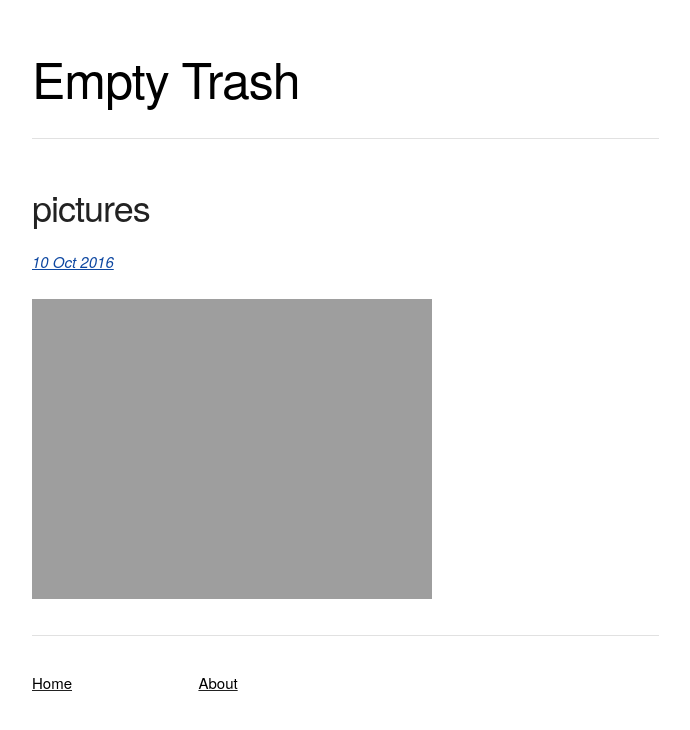
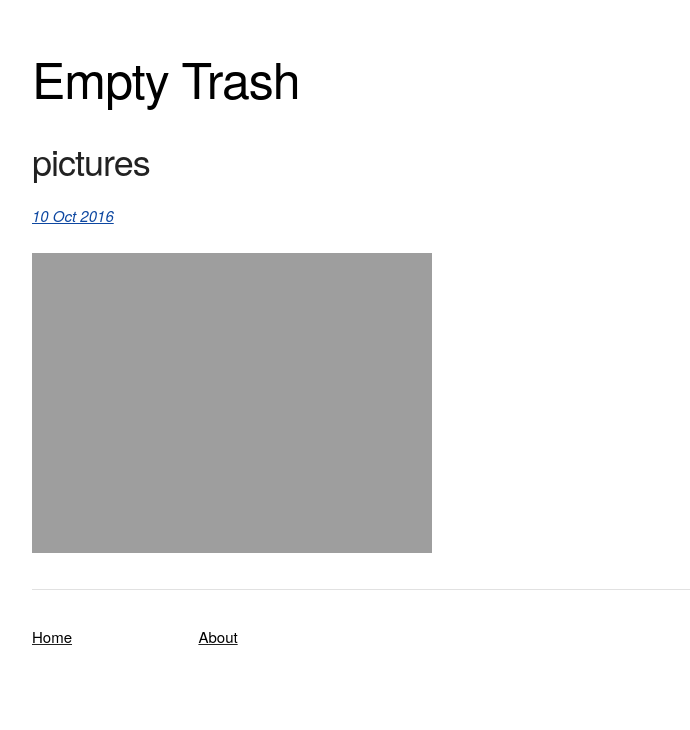
Before and after one commit to mt-trash/mt-trash.github.io, a Jekyll site: the page built from _posts/2016-10-10-pictures.md, in a window 1280 px wide. Shown: the top 730 px of the page, without its empty margins (128-818 px from the left). Built offline with Jekyll 4.4.1, drawn with Linux system fonts in a browser that asks for light colours.

Commit message:
Add new layout for photos

```diff
--- a/_layouts/default.html
+++ b/_layouts/default.html
@@ -31,9 +31,8 @@
       –––––––––––––––––––––––––––––––––––––––––––––––––– -->
       <div class="container">
         <div class="row">
-          <div class="eight columns" style="margin-top: 5%">
+          <div class="u-full-width" style="margin-top: 5%">
             <h1><a class="trash" href="{{ site.baseurl }}">{{ site.name }}</a></h1>
-            <hr>
           </div>
         </div>
         {{ content }}
--- /dev/null
+++ b/_layouts/photos.html
@@ -0,0 +1,12 @@
+---
+layout: default
+---
+
+    <div class="row">
+      <div class="u-full-width" style="margin-top: 1%">
+        <h3>{{ page.title }}</h3>
+          <p><i><a href="{{ post.url }}">{{ page.date | date_to_string }}</a></i></p>
+        <p>{{ content }}</p>
+        <hr>
+      </div>
+    </div>
```
Also changed, not shown: _posts/2016-10-10-pictures.md (+1 -1 lines), 1 other file.
